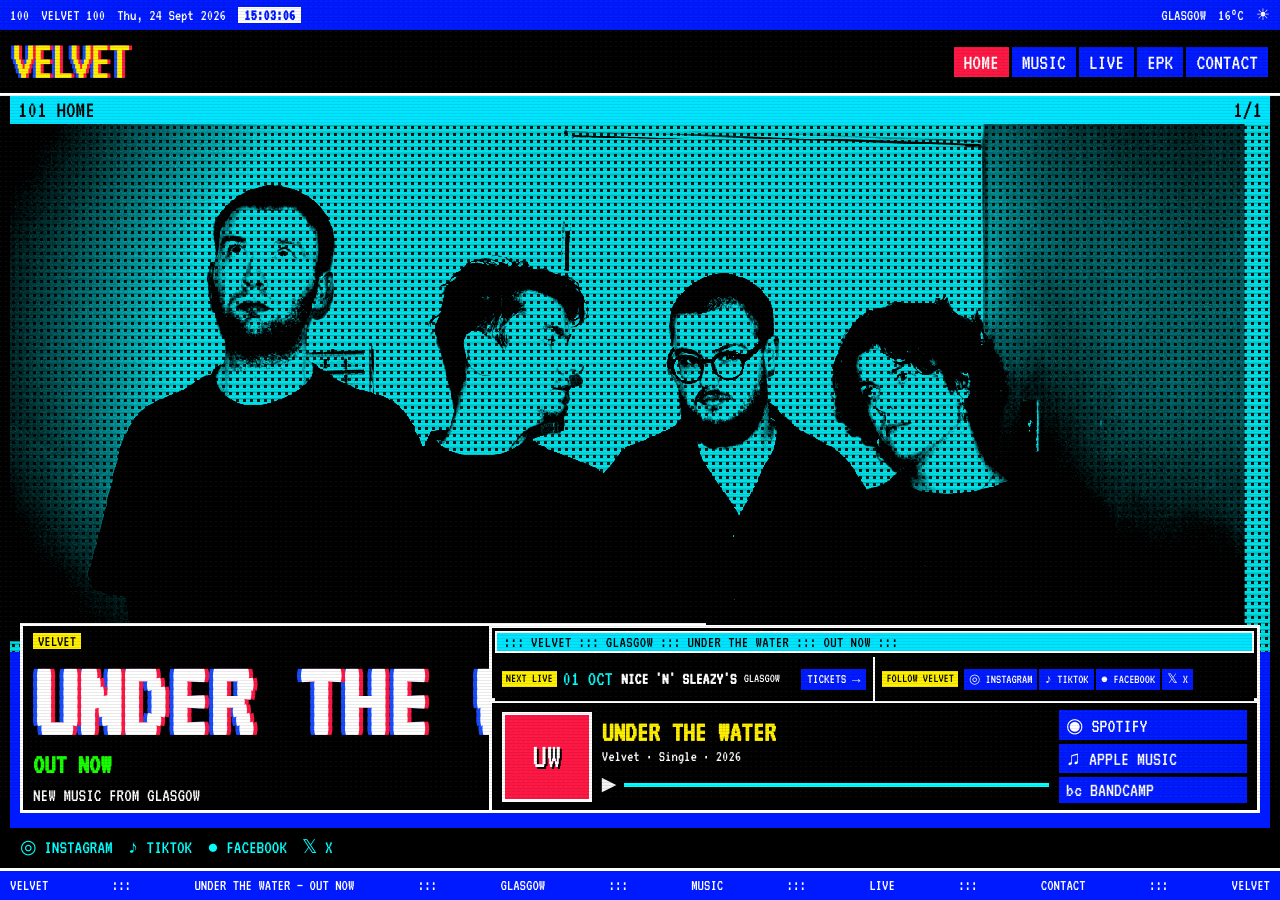
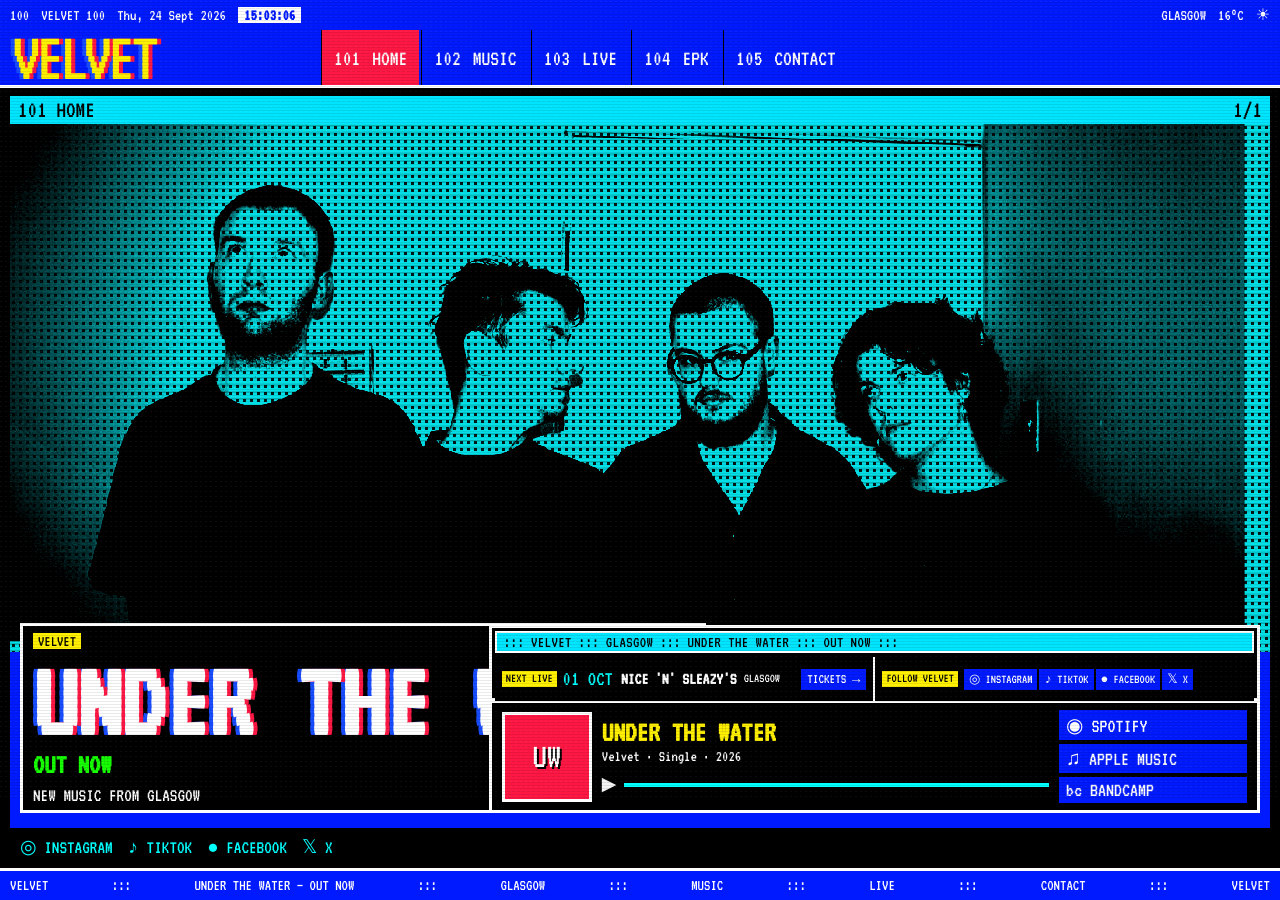
Before and after one commit to cheeseboy-gosee1490/velvet-website, a React (Vite) app: page / in a window 1280 px wide. Built offline with nearby package versions, Linux system fonts and the light colour scheme.

Commit message:
Redesign header in Teletext style

```diff
--- a/src/styles.css
+++ b/src/styles.css
@@ -3,7 +3,7 @@
 *{box-sizing:border-box}html{scroll-behavior:smooth}body{margin:0;background:#000;color:var(--white);font-family:'VT323',monospace;font-size:19px;line-height:1.05}
 body:before{content:"";position:fixed;inset:0;pointer-events:none;z-index:50;background:repeating-linear-gradient(0deg,transparent 0 2px,rgba(0,0,0,.16) 3px),radial-gradient(circle at 20% 30%,rgba(255,255,255,.05) 0 1px,transparent 1px);background-size:auto,5px 5px}
 .crt{min-height:100vh;background:#000}.topline{position:fixed;top:0;left:0;right:0;z-index:40;height:30px;background:#001aff;color:#fff;padding:2px 10px;display:flex;align-items:center;gap:12px;font-size:16px}.topline strong{background:#fff;color:#001aff;padding:0 6px}.topline .grow{flex:1}.topline b{color:#fff;font-weight:400}
-.head{position:fixed;top:30px;left:0;right:0;z-index:40;height:66px;background:#000;border-bottom:3px solid #fff;display:flex;align-items:center;justify-content:space-between;padding:5px 12px}.logo{font-size:58px;font-weight:400;line-height:.7;color:var(--yellow);letter-spacing:-4px;text-shadow:3px 0 var(--red),-3px 0 var(--blue)}.head nav{display:flex;gap:3px}.head nav button{font:22px 'VT323';color:#fff;background:#001aff;border:0;padding:4px 10px;cursor:pointer}.head nav button:hover,.head nav button.active{background:var(--red);color:#fff}.head nav i{display:none}main{padding-top:96px}
+.head{position:fixed;top:30px;left:0;right:0;z-index:40;height:58px;background:#001aff;border-bottom:3px solid #fff;display:flex;align-items:stretch;justify-content:flex-start;padding:0 2px;box-sizing:border-box}.logo{font-size:72px;font-weight:400;line-height:.8;color:var(--yellow);letter-spacing:-5px;text-shadow:4px 0 var(--red),-4px 0 var(--blue);display:flex;align-items:center;padding:0 10px;width:25%;box-sizing:border-box;background:#001aff}.head nav{display:flex;gap:2px;align-items:stretch;flex:1}.head nav button{font:22px 'VT323';color:#fff;background:#001aff;border:0;border-left:1px solid #000;padding:3px 12px;cursor:pointer;min-width:90px}.head nav button:hover,.head nav button.active{background:var(--red);color:#fff}.head nav i{display:inline;font-style:normal;margin-right:3px}main{padding-top:96px}
 .grid{display:grid;grid-template-columns:1.55fr .45fr}.left,.right{display:flex;flex-direction:column}.right section{border-left:3px solid #fff}section{border-top:3px solid #fff}.bar{padding:2px 8px;background:#00e5ff!important;color:#000;font:24px 'VT323';display:flex;justify-content:space-between}.bar span:last-child{color:#000}
 .hero{min-height:calc(100vh - 96px);position:relative;background:#001aff;overflow:hidden}.halftone{height:66vh;min-height:420px;position:relative;overflow:hidden;background:#00dfe5}
 .halftone:before{content:"";position:absolute;inset:0;z-index:2;background:
```
